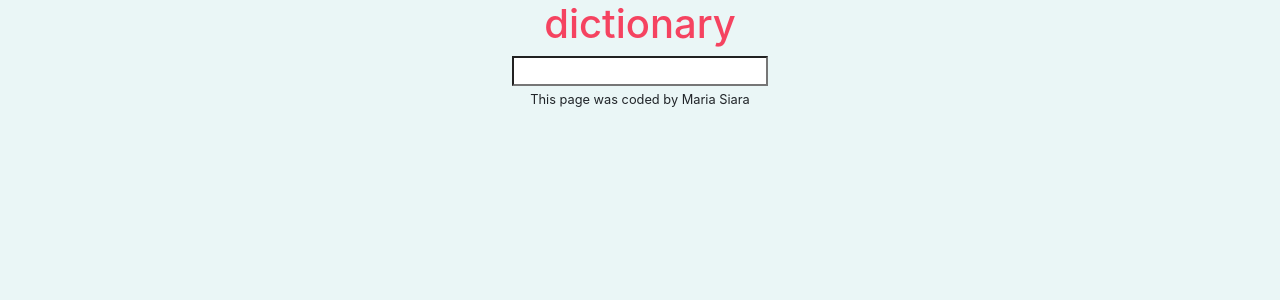
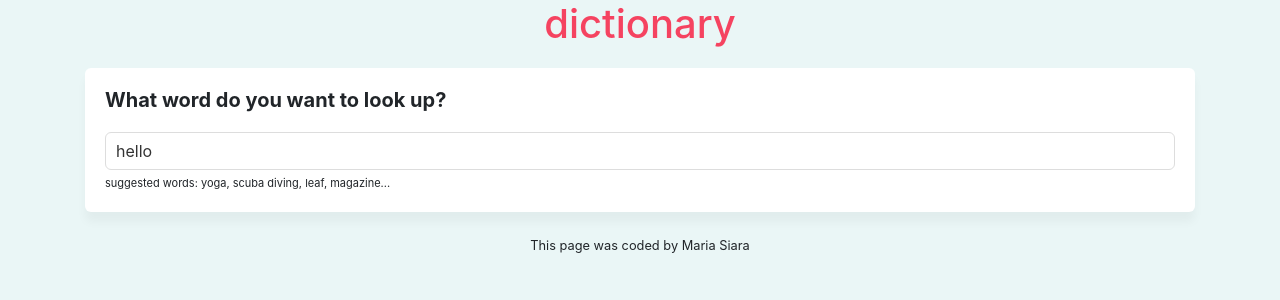
Before and after one commit to Mar-Sia/dictionary-project-react, a React (Create React App) app: page / in a window 1280 px wide. Shown: the top 300 px of the page. Built offline with nearby package versions, Linux system fonts and the light colour scheme; no server answers.

Commit message:
Styled the application

```diff
--- a/src/App.css
+++ b/src/App.css
@@ -16,15 +16,11 @@
   background: #eaf6f6;
 }
 
-a {
-  color: #66bfbf;
-}
-
 .Results h2 {
   color: var(--main-color);
 }
 
 h3 {
   font-size: 24px;
-  color:  #f76b8a;
+  color: #f76b8a;
 }
--- a/src/App.js
+++ b/src/App.js
@@ -9,7 +9,7 @@
         <header className="App-header"></header>
         <h1>dictionary</h1>
       </div>
-      <Dictionary />
+      <Dictionary defaultKeyword="hello" />
       <footer className="App-footer">
         <small>This page was coded by Maria Siara</small>
       </footer>
--- a/src/Dictionary.css
+++ b/src/Dictionary.css
@@ -1,3 +1,30 @@
 .Dictionary form {
   text-align: center;
 }
+
+.Dictionary section {
+  background: white;
+  padding: 20px;
+  border-radius: 6px;
+  box-shadow: 0 10px 10px rgb(0 0 0 / 4%);
+  margin: 20px 0;
+}
+
+.Dictionary input {
+  width: 100%;
+  border-radius: 6px;
+  border: 1px solid #ddd;
+  padding: 6px 10px;
+  color: #333;
+}
+
+.Dictionary .hint {
+  font-size: 11px;
+  margin-top: 5px;
+}
+
+.Dictionary h1 {
+  font-size: 20px;
+  font-weight: bold;
+  margin-bottom: 20px;
+}
--- a/src/Dictionary.js
+++ b/src/Dictionary.js
@@ -3,33 +3,57 @@
 import "./Dictionary.css";
 import Results from "./Results.js";
 
-export default function Dictionary() {
-  let [keyword, setKeyword] = useState("");
+export default function Dictionary(props) {
+  let [keyword, setKeyword] = useState(props.defaultKeyword);
   let [results, setResults] = useState(null);
+  let [loaded, setLoaded] = useState(false);
 
   function handleResponse(response) {
     console.log(response.data[0]);
     setResults(response.data[0]);
   }
 
-  function search(event) {
-    event.preventDefault();
-
+  function search() {
     //documentation: https://dictionaryapi.dev/
     let apiUrl = `https://api.dictionaryapi.dev/api/v2/entries/en/${keyword}`;
     axios.get(apiUrl).then(handleResponse);
+  }
+
+  function handleSubmit(event) {
+    event.preventDefault();
+    search();
   }
 
   function handleKeywordChange(event) {
     setKeyword(event.target.value);
   }
 
+  function load() {
+    setLoaded(true);
+    search();
+  }
+
+  if (loaded) {
     return (
       <div className="Dictionary">
-      <form onSubmit={search}>
-        <input type="search" onChange={handleKeywordChange} />
+        <section>
+          <h1>What word do you want to look up?</h1>
+          <form onSubmit={handleSubmit}>
+            <input
+              type="search"
+              onChange={handleKeywordChange}
+              defaultValue={props.defaultKeyword}
+            />
           </form>
+          <div className="hint">
+            suggested words: yoga, scuba diving, leaf, magazine...
+          </div>
+        </section>
         <Results results={results} />
       </div>
     );
+  } else {
+    load();
+    return "Loading";
   }
+}
--- /dev/null
+++ b/src/Meaning.css
@@ -0,0 +1,12 @@
+.Meaning h3 {
+  font-size: 24px;
+  line-height: 1.5;
+  font-weight: bold;
+}
+
+.Meaning .example {
+  font-size: 14px;
+  opacity: 0.7;
+  font-style: italic;
+  margin-top: 10px;
+}
--- a/src/Meaning.js
+++ b/src/Meaning.js
@@ -1,5 +1,6 @@
 import React from "react";
 import Synonyms from "./Synonyms.js";
+import "./Meaning.css";
 
 export default function Meaning(props) {
   console.log(props.meaning);
@@ -9,15 +10,9 @@
       {props.meaning.definitions.map(function (definition, index) {
         return (
           <div key={index}>
-            <p>
-              <strong>definition: </strong>
-              {definition.definition}
-              <br />
-              <strong>example: </strong>
-              <em>{definition.example}</em>
-              <br />
-              <Synonyms synonyms={definition.synonyms} />
-            </p>
+            <div className="definition">{definition.definition}</div>
+            <div className="example">{definition.example}</div>
+            <Synonyms synonyms={definition.synonyms} />
           </div>
         );
       })}
--- /dev/null
+++ b/src/Phonetic.css
@@ -0,0 +1,17 @@
+.Phonetic a {
+  color: #66bfbf;
+  text-decoration: none;
+  margin: 10px;
+  font-weight: bold;
+  font-size: 16px;
+}
+
+.Phonetic a:hover {
+  color: #f54a66;
+}
+
+.Phonetic .text {
+  opacity: 0.4;
+  font-weight: bold;
+
+}
--- a/src/Phonetic.js
+++ b/src/Phonetic.js
@@ -1,4 +1,5 @@
 import React from "react";
+import "./Phonetic.css";
 
 export default function Phonetic(props) {
   console.log(props.phonetic);
@@ -7,8 +8,8 @@
       <a href={props.phonetic.audio} target="_blank" rel="noreferrer">
         Listen
       </a>
-      <br />
-      {props.phonetic.text}
+
+      <span className="text"> {props.phonetic.text}</span>
     </div>
   );
 }
--- /dev/null
+++ b/src/Results.css
@@ -0,0 +1,5 @@
+.Results h2 {
+  font-size: 36px;
+  font-weight: bold;
+  line-height: 1.5;
+}
--- a/src/Results.js
+++ b/src/Results.js
@@ -1,11 +1,13 @@
 import React from "react";
 import Meaning from "./Meaning.js";
 import Phonetic from "./Phonetic.js";
+import "./Results.css";
 
 export default function Results(props) {
   if (props.results) {
     return (
       <div className="Results">
+        <section>
           <h2>{props.results.word}</h2>
           {props.results.phonetics.map(function (phonetic, index) {
             return (
@@ -14,11 +16,12 @@
               </div>
             );
           })}
+        </section>
         {props.results.meanings.map(function (meaning, index) {
           return (
-            <div key={index}>
+            <section key={index}>
               <Meaning meaning={meaning} />
-            </div>
+            </section>
           );
         })}
       </div>
--- /dev/null
+++ b/src/Synonyms.css
@@ -0,0 +1,10 @@
+.Synonyms {
+  margin: 30px 0 0;
+  padding: 0;
+}
+
+.Synonyms li {
+  display: inline-block;
+  padding-right: 15px;
+  font-size: 12px;
+}
--- a/src/Synonyms.js
+++ b/src/Synonyms.js
@@ -1,4 +1,5 @@
 import React from "react";
+import "./Synonyms.css";
 
 export default function Synonyms(props) {
   if (props.synonyms) {
```
Lines whose indentation alone changed are shown as unchanged.
